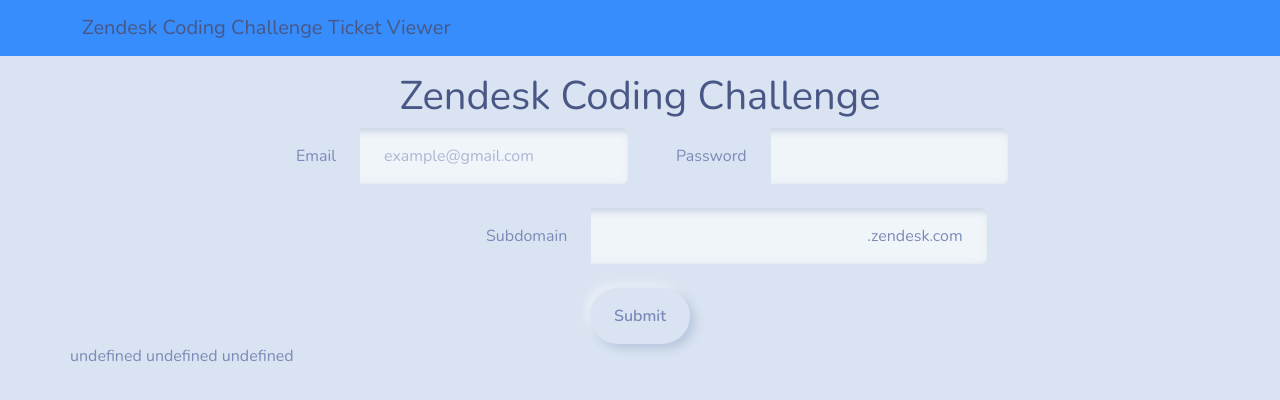
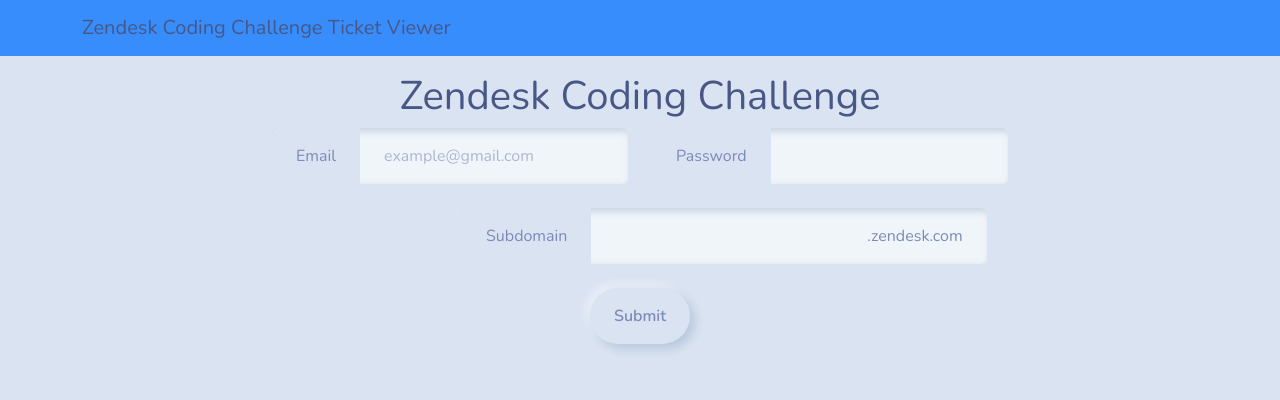
Before and after one commit to thomas-harmeyer/zcc, a React (Create React App) app in the folder my-app/: page / in a window 1280 px wide. Shown: the top 400 px of the page. Built offline with nearby package versions, Linux system fonts and the light colour scheme.

Commit message:
added error checking for bad connection

```diff
--- a/my-app/src/views/Landing.jsx
+++ b/my-app/src/views/Landing.jsx
@@ -1,15 +1,17 @@
+import axios from "axios";
+import { useState } from "react";
+import FormControl from "react-bootstrap//FormControl";
+import Button from "react-bootstrap/Button";
 import Col from "react-bootstrap/Col";
+import InputGroup from "react-bootstrap/InputGroup";
 import Row from "react-bootstrap/Row";
-import FormControl from "react-bootstrap//FormControl";
-import InputGroup from "react-bootstrap/InputGroup";
-import Button from "react-bootstrap/Button";
-import { useState } from "react";
+import { Navigate, useLocation } from "react-router-dom";
 import Cookies from "universal-cookie";
 import Links from "../components/Links";
-import { Navigate } from "react-router-dom";
-import axios from "axios";
+import Problem from "./Problem";
 
 const Landing = () => {
+  //cookies
   const cookies = new Cookies();
   const [redirectToTicketGallery, setRedirectToTicketGallery] = useState(false);
   const [username, setUsername] = useState(
@@ -21,6 +23,11 @@
   const [subdomain, setSubdomain] = useState(
     cookies.get("subdomain") ? cookies.get("subdomain") : ""
   );
+
+  //url
+  const search = useLocation().search;
+  const params = new URLSearchParams(search);
+  const isError = params.get("error");
 
   //put in stuff to store input vals
   const submit = async () => {
@@ -56,6 +63,13 @@
 
   return (
     <div className="center-content-vertically">
+      {isError && (
+        <Row>
+          <Col sm="auto">
+            <Problem />
+          </Col>
+        </Row>
+      )}
       <Row className="text-center">
         <h1>Zendesk Coding Challenge</h1>
       </Row>
@@ -101,14 +115,6 @@
           <Button onClick={submit}>Submit</Button>
         </Col>
       </Row>
-      <Row>{username + " " + password + " " + subdomain}</Row>
-      <Row>
-        {cookies.get("username") +
-          " " +
-          cookies.get("password") +
-          " " +
-          cookies.get("subdomain")}
-      </Row>
       {redirectToTicketGallery ? <Navigate to={Links.ticketGallery} /> : ""}
     </div>
   );
--- a/my-app/src/views/TicketGallery.jsx
+++ b/my-app/src/views/TicketGallery.jsx
@@ -6,7 +6,6 @@
 import Links from "../components/Links";
 import Ticket from "../components/Ticket";
 
-import Problem from "./Problem";
 const TicketGallery = () => {
   //get current pagination index from url params
   const search = useLocation().search;
@@ -17,6 +16,7 @@
   const [redirect, setRedirect] = useState(page);
 
   const Tickets_Json = JSON.parse(localStorage.getItem("tickets"));
+  if (Tickets_Json) {
     //get tickets from json file
     const tickets_objects = Tickets_Json.requests;
     //tickets object array
@@ -66,11 +66,6 @@
 
     return (
       <>
-      <Row>
-        <Col sm="auto">
-          <Problem />
-        </Col>
-      </Row>
         {page === redirect ? (
           <></>
         ) : (
@@ -89,6 +84,10 @@
         <Row>{tickets}</Row>
       </>
     );
+  } else {
+    //if no tickets in json file
+    return <Navigate to={Links.landing + "?error=true"} />;
+  }
 };
 
 export default TicketGallery;
```
Lines whose indentation alone changed are shown as unchanged.
